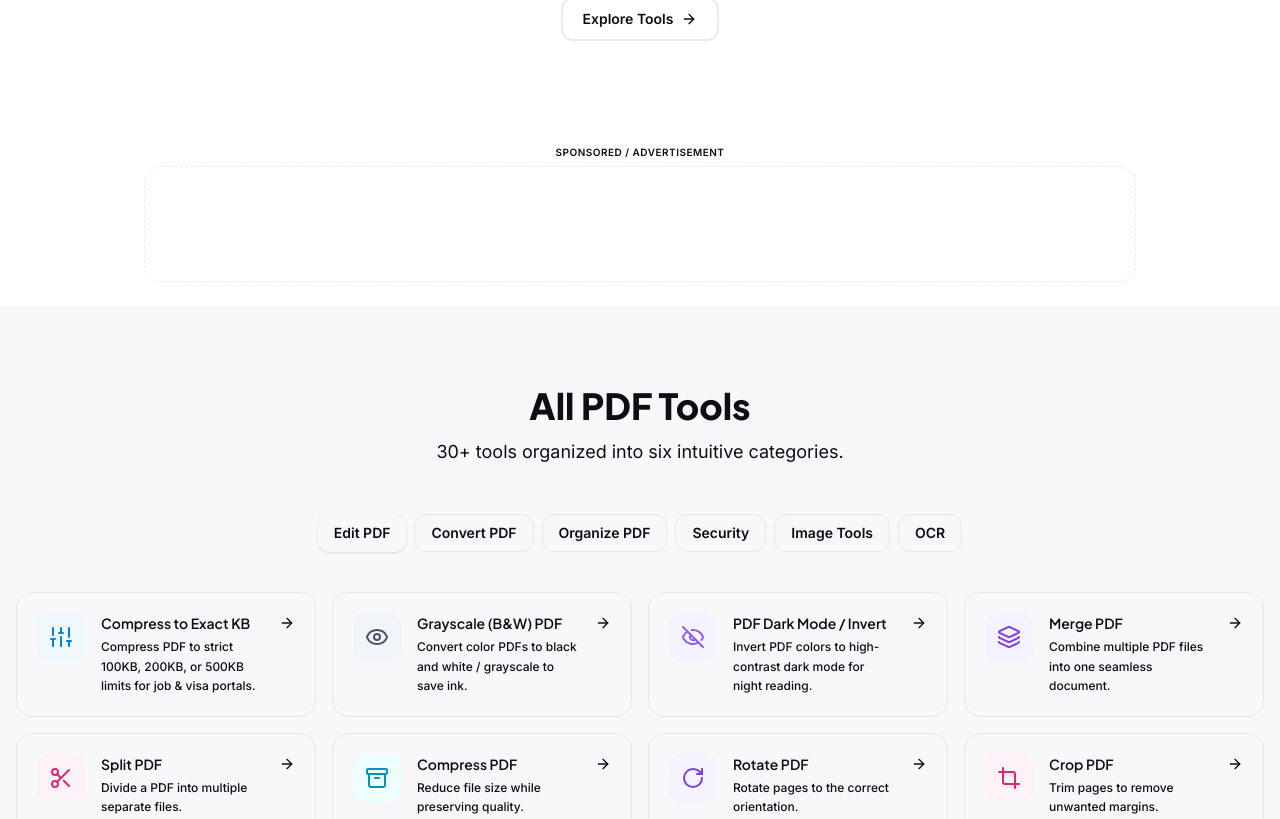
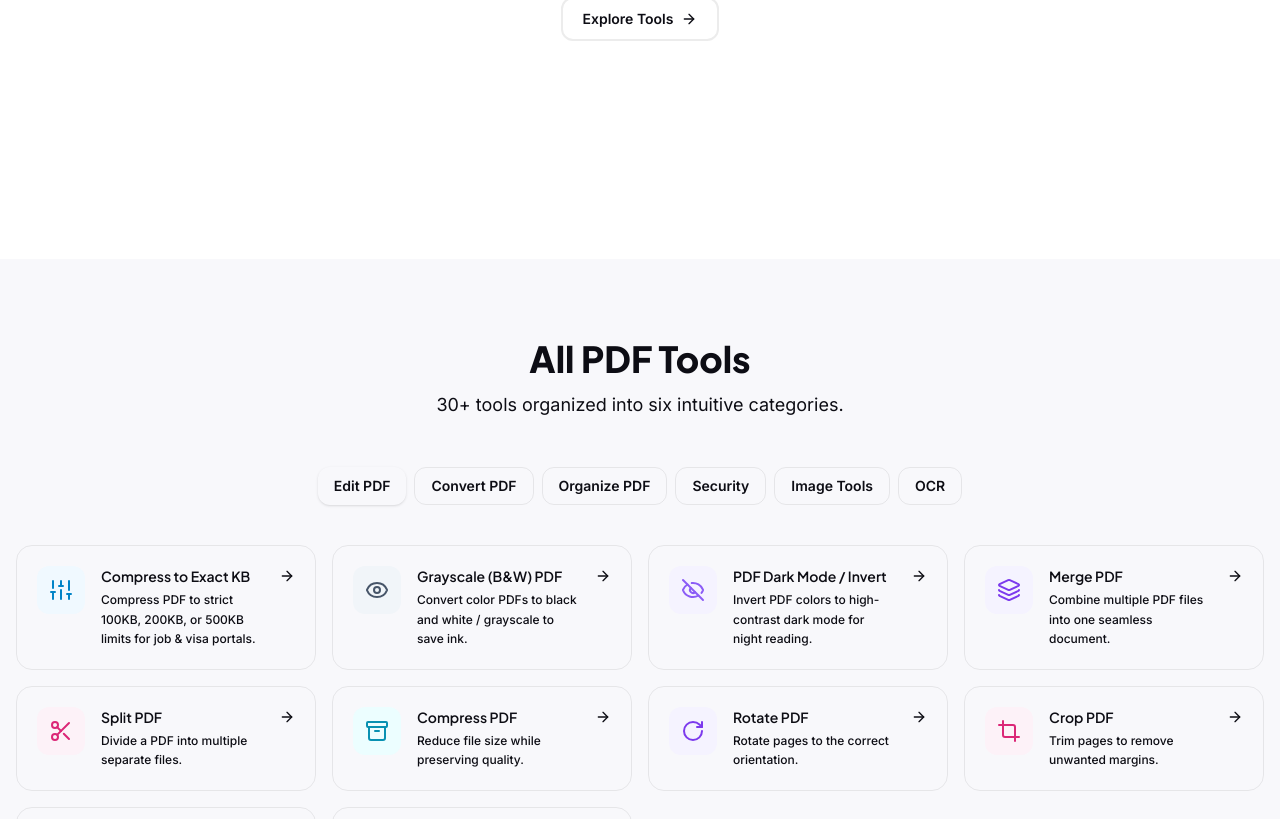
Before and after one commit to sainivishu0512/pdfmarts, a React (Vite) app: page / in a window 1280 px wide. Shown: the part 1781-2600 px from the top of the page. Built offline with nearby package versions, Linux system fonts and the light colour scheme.

Commit message:
Verify all 32 PDF tools and streamline AdSense units

```diff
--- a/src/app/App.tsx
+++ b/src/app/App.tsx
@@ -270,16 +270,13 @@ function AdSenseUnit({
 
   return (
     <div className={cn("w-full overflow-hidden my-6 text-center", className)}>
-      <div className="text-[10px] font-semibold tracking-wider text-muted-foreground/50 uppercase mb-1.5">
-        Sponsored / Advertisement
-      </div>
-      <div className="min-h-[90px] w-full bg-muted/20 border border-dashed border-border/80 rounded-2xl flex items-center justify-center p-3">
+      <div className="min-h-[90px] w-full flex items-center justify-center">
         <ins
           ref={adRef}
           className="adsbygoogle"
           style={{ display: "block", minHeight: "90px", width: "100%" }}
-          data-ad-client="ca-pub-0000000000000000"
-          data-ad-slot={slotId || "0000000000"}
+          data-ad-client="ca-pub-2050955694853570"
+          data-ad-slot={slotId || ""}
           data-ad-format={format}
           data-full-width-responsive={responsive ? "true" : "false"}
         />
```
